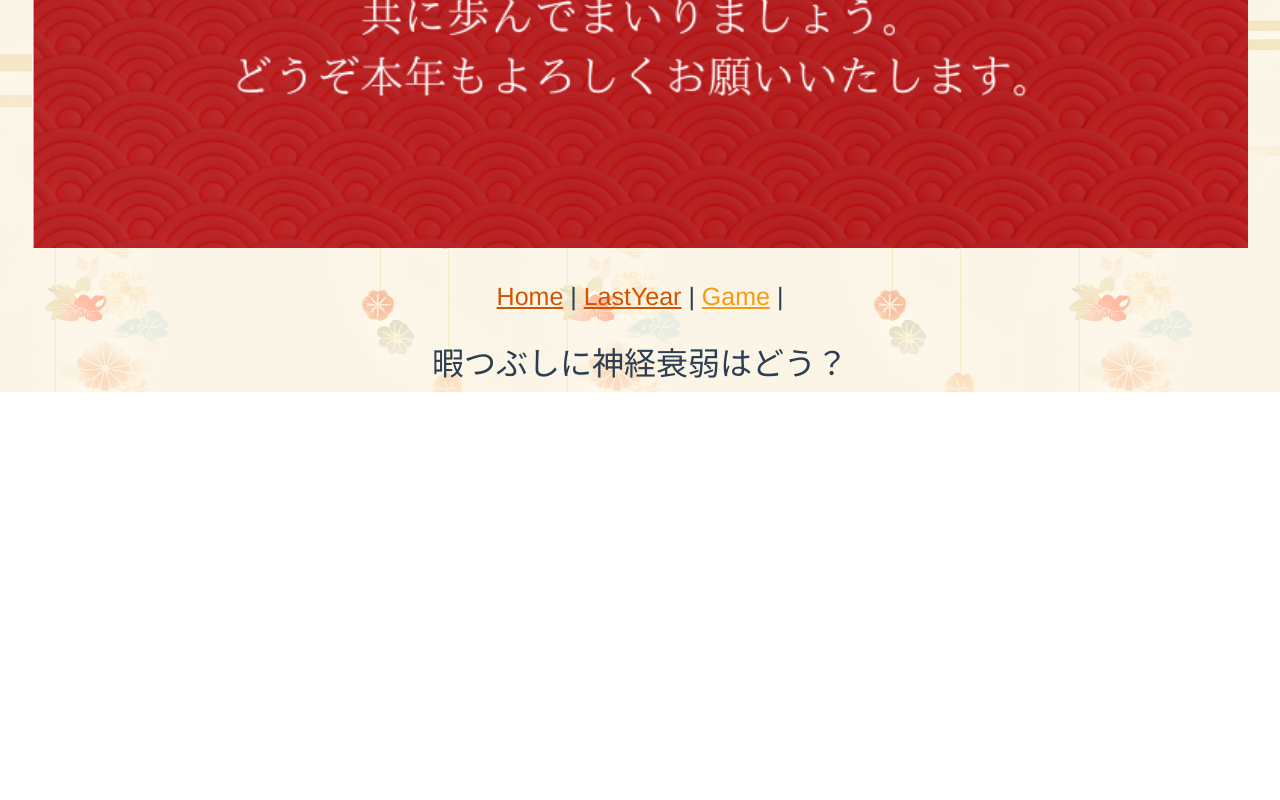
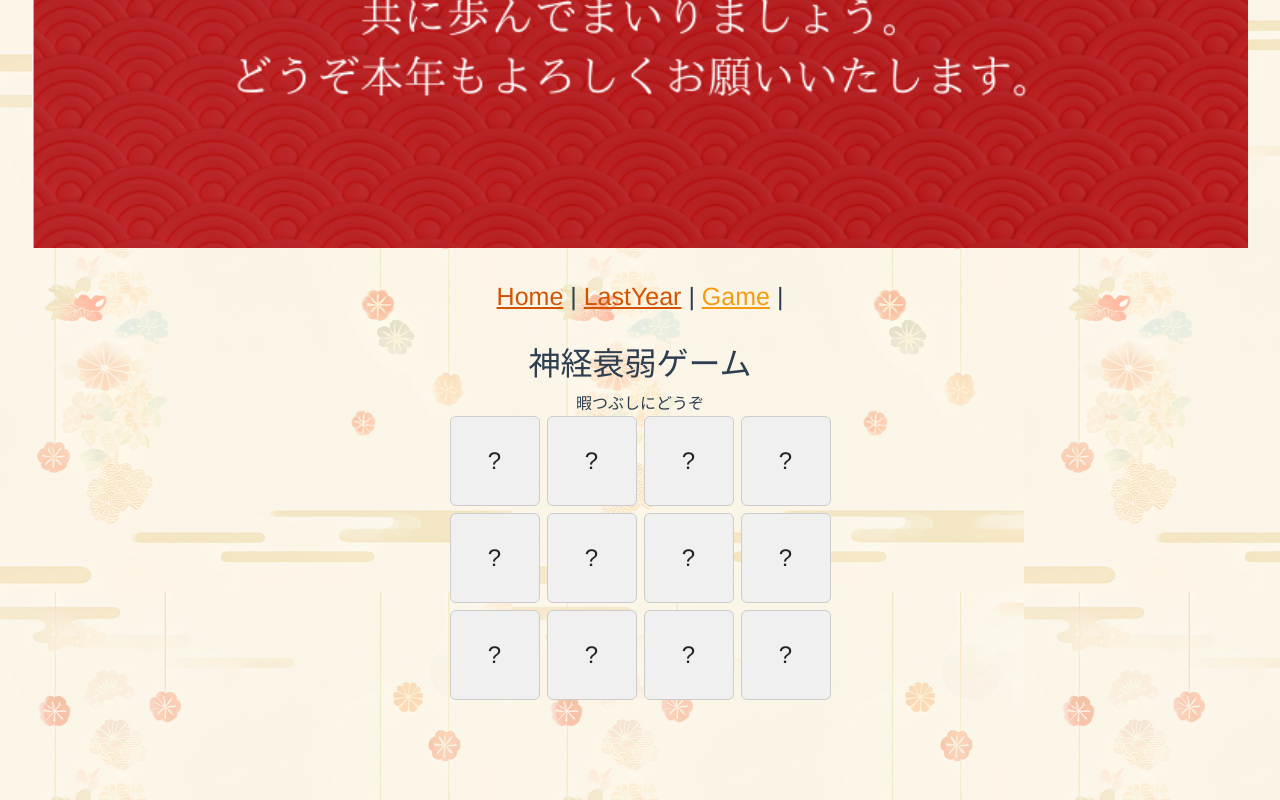
Before and after one commit to masashikuwahara/new_year2025, a Vue app: page /game in a window 1280 px wide. Shown: the part 432-1232 px from the top of the page. Before the commit the page ends 824 px from the top, so only its background shows below. Built offline with nearby package versions, Linux system fonts and the light colour scheme.

Commit message:
ゲーム実装
神経衰弱ゲーム開発

```diff
--- a/src/views/GameView.vue
+++ b/src/views/GameView.vue
@@ -1,9 +1,97 @@
 <template>
-  <h2>暇つぶしに神経衰弱はどう？</h2>
+  <div class="concentration">
+    <h2>神経衰弱ゲーム</h2>
+    暇つぶしにどうぞ
+    <div class="board">
+      <div
+        v-for="(card, index) in cards"
+        :key="index"
+        class="card"
+        :class="{ flipped: card.flipped }"
+        @click="flipCard(index)"
+      >
+        <div class="front">{{ card.flipped ? card.content : '?' }}</div>
+      </div>
+    </div>
+    <p v-if="gameWon">🎉 クリア！おめでとう！ 🎉</p>
+  </div>
 </template>
 
 <script>
+export default {
+  data() {
+    return {
+      cards: [],
+      flippedCards: [],
+      gameWon: false,
+    };
+  },
+  created() {
+    this.startGame();
+  },
+  methods: {
+    startGame() {
+      const contents = ["🍎", "🍊", "🍌", "🍇", "🍉", "🍓"];
+      const deck = [...contents, ...contents]
+        .sort(() => Math.random() - 0.5)
+        .map(content => ({ content, flipped: false }));
+      this.cards = deck;
+      this.gameWon = false;
+    },
+    flipCard(index) {
+      if (this.cards[index].flipped || this.flippedCards.length === 2) return;
+      this.cards[index].flipped = true;
+      this.flippedCards.push(index);
+
+      if (this.flippedCards.length === 2) {
+        setTimeout(() => this.checkMatch(), 1000);
+      }
+    },
+    checkMatch() {
+      const [first, second] = this.flippedCards;
+      if (this.cards[first].content !== this.cards[second].content) {
+        this.cards[first].flipped = false;
+        this.cards[second].flipped = false;
+      }
+      this.flippedCards = [];
+      this.checkGameWon();
+    },
+    checkGameWon() {
+      if (this.cards.every(card => card.flipped)) {
+        this.gameWon = true;
+      }
+    },
+  },
+};
 </script>
 
 <style>
+.board {
+  justify-content: center;
+  display: grid;
+  grid-template-columns: repeat(4, 90px);
+  gap: 7px;
+}
+.card {
+  width: 90px;
+  height: 90px;
+  background-color: #f0f0f0;
+  display: flex;
+  align-items: center;
+  justify-content: center;
+  font-size: 24px;
+  cursor: pointer;
+  border: 1px solid #ccc;
+  transition: transform 0.2s;
+}
+.card.flipped {
+  background-color: #fff;
+  transform: rotateY(180deg);
+}
+
+@media screen and (min-width:480px) {
+  .concentration {
+    margin-bottom: 100px;
+  }
+}
 </style>
```
